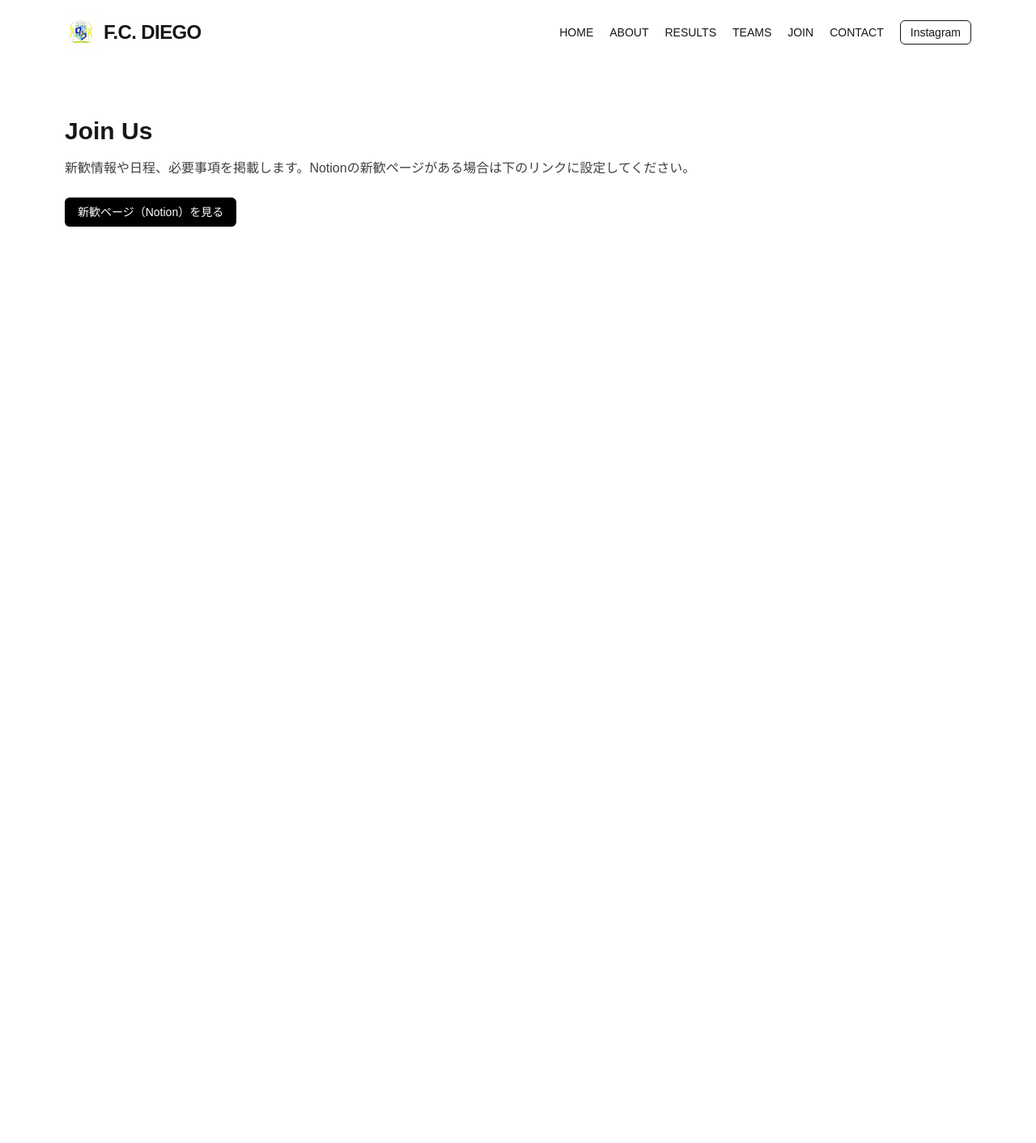
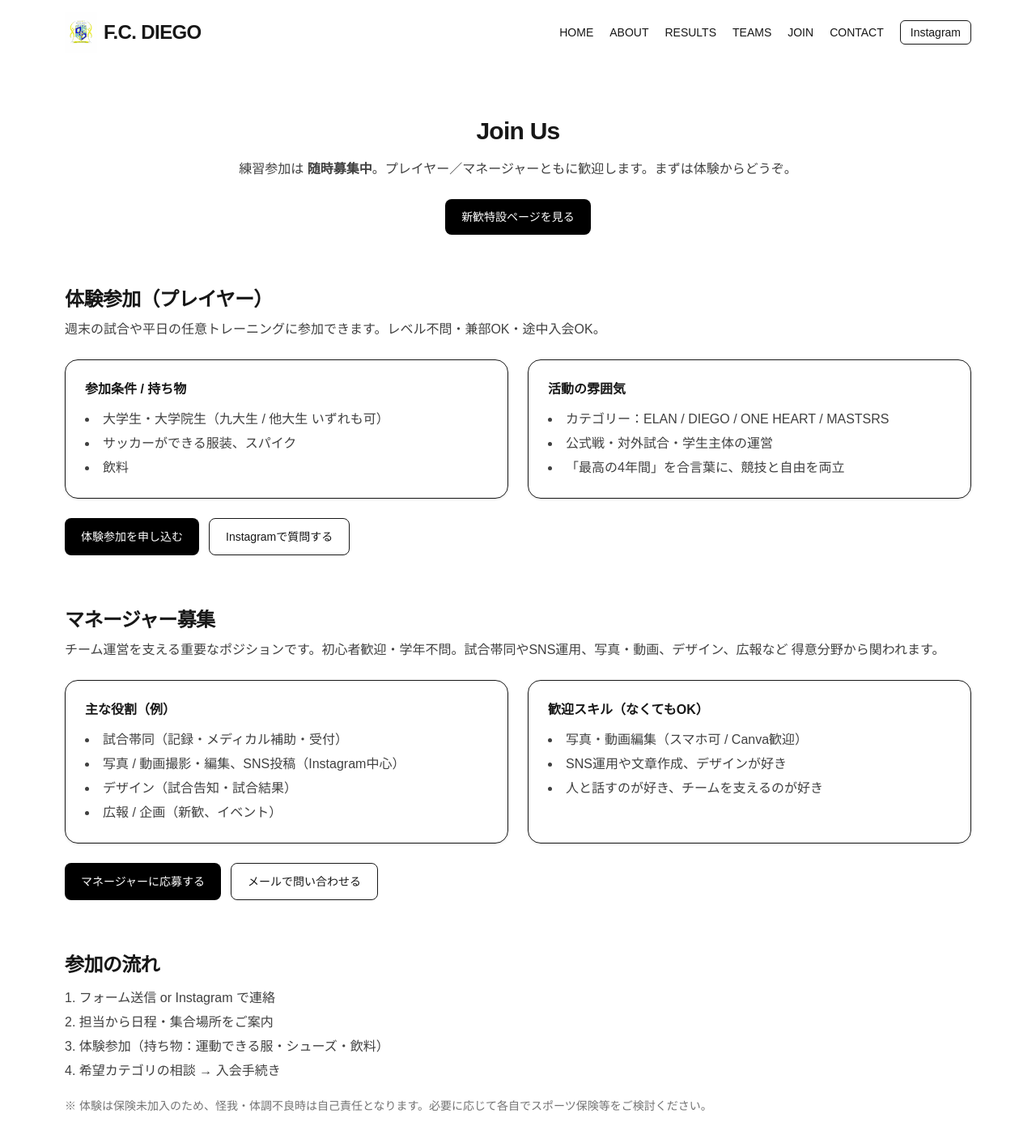
Before and after one commit to ogachan2/fcdiego-site, a Next.js app: page /join in a window 1280 px wide. Shown: the top 1412 px of the page at 81% size. Before the commit the page ends 800 px from the top, so only its background shows below. Built offline with nearby package versions, Linux system fonts and the light colour scheme.

Commit message:
teamsテキスト変更・join,results編集

```diff
--- a/src/app/join/page.tsx
+++ b/src/app/join/page.tsx
@@ -1,19 +1,145 @@
+import Reveal from "@/components/Reveal";
+
 export default function JoinPage() {
   return (
-    <div className="max-w-6xl mx-auto px-4 py-16">
-      <h1 className="text-3xl font-semibold">Join Us</h1>
-      <p className="mt-4 text-neutral-700">
-        新歓情報や日程、必要事項を掲載します。Notionの新歓ページがある場合は下のリンクに設定してください。
+    <div className="max-w-6xl mx-auto px-4 py-16 space-y-16">
+      {/* Hero */}
+      <Reveal>
+        <header className="text-center space-y-4">
+          <h1 className="text-3xl font-extrabold tracking-tight">Join Us</h1>
+          <p className="text-neutral-700 leading-relaxed">
+            練習参加は <b>随時募集中</b>。プレイヤー／マネージャーともに歓迎します。まずは体験からどうぞ。
           </p>
-      <div className="mt-6">
+          <div className="pt-2">
             <a
-          className="inline-flex items-center rounded-md bg-black text-white px-4 py-2 text-sm hover:opacity-90"
-          href="https://www.notion.so/..." // ← Notionの新歓URLに差し替え
+              className="inline-flex items-center rounded-lg bg-black text-white px-5 py-3 text-sm hover:opacity-90"
+              href="https://www.notion.so/..." // ← 新歓特設（Notion）
               target="_blank"
+              rel="noreferrer"
             >
-          新歓ページ（Notion）を見る
+              新歓特設ページを見る
             </a>
           </div>
+        </header>
+      </Reveal>
+
+      {/* Player */}
+      <Reveal>
+        <section className="space-y-6">
+          <div className="space-y-2">
+            <h2 className="text-2xl font-bold tracking-tight">体験参加（プレイヤー）</h2>
+            <p className="text-neutral-700 leading-relaxed">
+              週末の試合や平日の任意トレーニングに参加できます。レベル不問・兼部OK・途中入会OK。
+            </p>
+          </div>
+
+          <div className="grid gap-6 sm:grid-cols-2">
+            <div className="rounded-2xl border bg-white/70 shadow-sm p-6">
+              <h3 className="font-semibold mb-3">参加条件 / 持ち物</h3>
+              <ul className="list-disc list-inside text-neutral-700 leading-relaxed space-y-1">
+                <li>大学生・大学院生（九大生 / 他大生 いずれも可）</li>
+                <li>サッカーができる服装、スパイク</li>
+                <li>飲料</li>
+              </ul>
+            </div>
+
+            <div className="rounded-2xl border bg-white/70 shadow-sm p-6">
+              <h3 className="font-semibold mb-3">活動の雰囲気</h3>
+              <ul className="list-disc list-inside text-neutral-700 leading-relaxed space-y-1">
+                <li>カテゴリー：ELAN / DIEGO / ONE HEART / MASTSRS</li>
+                <li>公式戦・対外試合・学生主体の運営</li>
+                <li>「最高の4年間」を合言葉に、競技と自由を両立</li>
+              </ul>
+            </div>
+          </div>
+
+          <div className="flex flex-wrap gap-3">
+            <a
+              className="inline-flex items-center rounded-lg bg-black text-white px-5 py-3 text-sm hover:opacity-90"
+              href="https://forms.gle/tryout" // ← 体験参加フォーム
+              target="_blank"
+              rel="noreferrer"
+            >
+              体験参加を申し込む
+            </a>
+            <a
+              className="inline-flex items-center rounded-lg border px-5 py-3 text-sm hover:bg-neutral-50"
+              href="https://www.instagram.com/diego_pics_/"
+              target="_blank"
+              rel="noreferrer"
+            >
+              Instagramで質問する
+            </a>
+          </div>
+        </section>
+      </Reveal>
+
+      {/* Manager */}
+      <Reveal>
+        <section className="space-y-6">
+          <div className="space-y-2">
+            <h2 className="text-2xl font-bold tracking-tight">マネージャー募集</h2>
+            <p className="text-neutral-700 leading-relaxed">
+              チーム運営を支える重要なポジションです。初心者歓迎・学年不問。試合帯同やSNS運用、写真・動画、デザイン、広報など
+              得意分野から関われます。
+            </p>
+          </div>
+
+          <div className="grid gap-6 sm:grid-cols-2">
+            <div className="rounded-2xl border bg-white/70 shadow-sm p-6">
+              <h3 className="font-semibold mb-3">主な役割（例）</h3>
+              <ul className="list-disc list-inside text-neutral-700 leading-relaxed space-y-1">
+                <li>試合帯同（記録・メディカル補助・受付）</li>
+                <li>写真 / 動画撮影・編集、SNS投稿（Instagram中心）</li>
+                <li>デザイン（試合告知・試合結果）</li>
+                <li>広報 / 企画（新歓、イベント）</li>
+              </ul>
+            </div>
+
+            <div className="rounded-2xl border bg-white/70 shadow-sm p-6">
+              <h3 className="font-semibold mb-3">歓迎スキル（なくてもOK）</h3>
+              <ul className="list-disc list-inside text-neutral-700 leading-relaxed space-y-1">
+                <li>写真・動画編集（スマホ可 / Canva歓迎）</li>
+                <li>SNS運用や文章作成、デザインが好き</li>
+                <li>人と話すのが好き、チームを支えるのが好き</li>
+              </ul>
+            </div>
+          </div>
+
+          <div className="flex flex-wrap gap-3">
+            <a
+              className="inline-flex items-center rounded-lg bg-black text-white px-5 py-3 text-sm hover:opacity-90"
+              href="https://forms.gle/manager" // ← マネージャー応募フォーム
+              target="_blank"
+              rel="noreferrer"
+            >
+              マネージャーに応募する
+            </a>
+            <a
+              className="inline-flex items-center rounded-lg border px-5 py-3 text-sm hover:bg-neutral-50"
+              href="mailto:diego.notice@gmail.com"
+            >
+              メールで問い合わせる
+            </a>
+          </div>
+        </section>
+      </Reveal>
+
+      {/* Flow */}
+      <Reveal>
+        <section className="space-y-3">
+          <h2 className="text-2xl font-bold tracking-tight">参加の流れ</h2>
+          <ol className="list-decimal list-inside text-neutral-700 leading-relaxed space-y-1">
+            <li>フォーム送信 or Instagram で連絡</li>
+            <li>担当から日程・集合場所をご案内</li>
+            <li>体験参加（持ち物：運動できる服・シューズ・飲料）</li>
+            <li>希望カテゴリの相談 → 入会手続き</li>
+          </ol>
+          <p className="text-neutral-500 text-sm pt-2">
+            ※ 体験は保険未加入のため、怪我・体調不良時は自己責任となります。必要に応じて各自でスポーツ保険等をご検討ください。
+          </p>
+        </section>
+      </Reveal>
     </div>
   );
 }
--- a/src/app/teams/diego/page.tsx
+++ b/src/app/teams/diego/page.tsx
@@ -22,7 +22,7 @@ export default function TeamElanPage() {
         <section>
           <h2 className="text-2xl font-bold mb-4">About</h2>
           <ul className="text-neutral-700 space-y-2">
-            <li>・活動方針：競技力の最大化と組織力の両立</li>
+            <li>・活動方針：競技・学業・私生活のバランスを大切に、主体的な活動を推進</li>
             <li>・主な活動：週末の試合／平日トレーニング（任意）</li>
             <li>・主将：上野幸太郎（3年）</li>
           </ul>
--- a/src/app/teams/masters/page.tsx
+++ b/src/app/teams/masters/page.tsx
@@ -13,7 +13,7 @@ export default function TeamElanPage() {
           </div>
           <h1 className="text-3xl font-extrabold mb-2">F.C. DIEGO MASTERS</h1>
           <p className="text-neutral-700 max-w-2xl mx-auto">
-            競技志向のトップカテゴリ。九州大会・全国大会を見据えたトレーニングと試合に臨みます。
+            大学院生・社会人を中心としたカテゴリ。現役時代に培ったつながりを軸に、研究や仕事と両立しながら、サッカーを通じて交流を続けています。
           </p>
         </section>
       </Reveal>
@@ -22,7 +22,7 @@ export default function TeamElanPage() {
         <section>
           <h2 className="text-2xl font-bold mb-4">About</h2>
           <ul className="text-neutral-700 space-y-2">
-            <li>・活動方針：競技力の最大化と組織力の両立</li>
+            <li>・活動方針：競技への情熱を持ちつつ、長期的にサッカーを楽しむ環境づくり</li>
             <li>・主な活動：週末の試合／平日トレーニング（任意）</li>
             <li>・主将：荒牧大翼（修士1年）</li>
           </ul>
--- a/src/app/teams/oneheart/page.tsx
+++ b/src/app/teams/oneheart/page.tsx
@@ -13,7 +13,7 @@ export default function TeamElanPage() {
           </div>
           <h1 className="text-3xl font-extrabold mb-2">ONE HEART</h1>
           <p className="text-neutral-700 max-w-2xl mx-auto">
-            競技志向のトップカテゴリ。九州大会・全国大会を見据えたトレーニングと試合に臨みます。
+            初心者歓迎の育成カテゴリ。経験を問わずサッカーを楽しみながら、仲間とともに基礎から成長を目指すチームです。
           </p>
         </section>
       </Reveal>
@@ -22,7 +22,7 @@ export default function TeamElanPage() {
         <section>
           <h2 className="text-2xl font-bold mb-4">About</h2>
           <ul className="text-neutral-700 space-y-2">
-            <li>・活動方針：競技力の最大化と組織力の両立</li>
+            <li>・活動方針：楽しむことを第一に、全員が試合に出られる環境づくり</li>
             <li>・主な活動：週末の試合／平日トレーニング（任意）</li>
             <li>・主将：嘉村一成（3年）</li>
           </ul>
```
Also changed, not shown: src/app/results/page.tsx (+126 -28 lines). Lines whose indentation alone changed are shown as unchanged.
